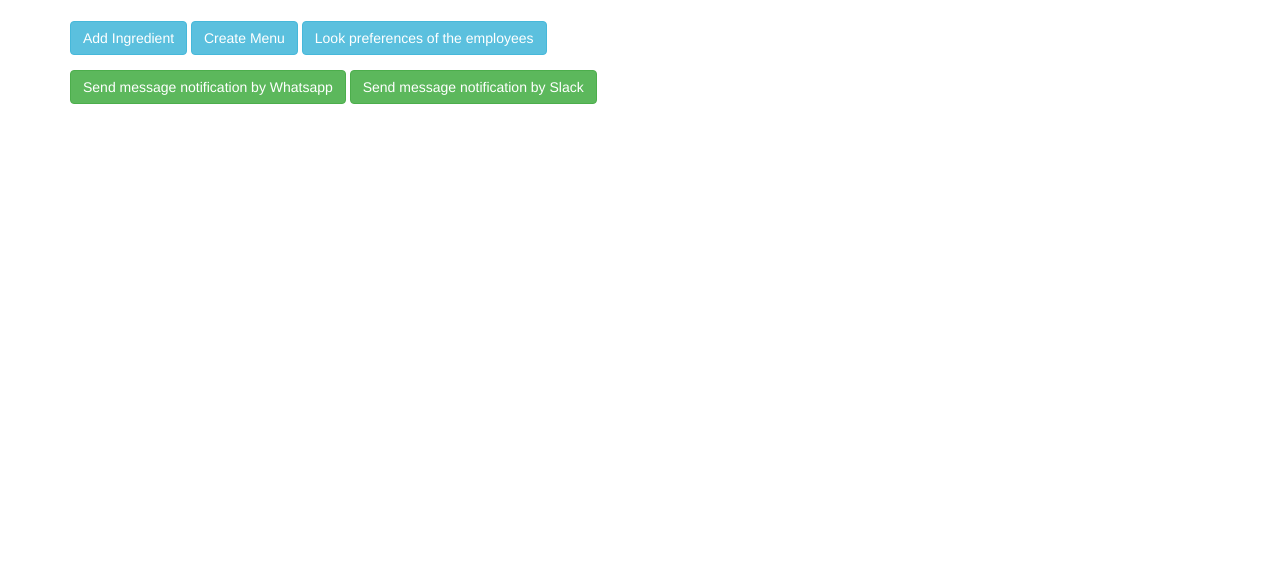
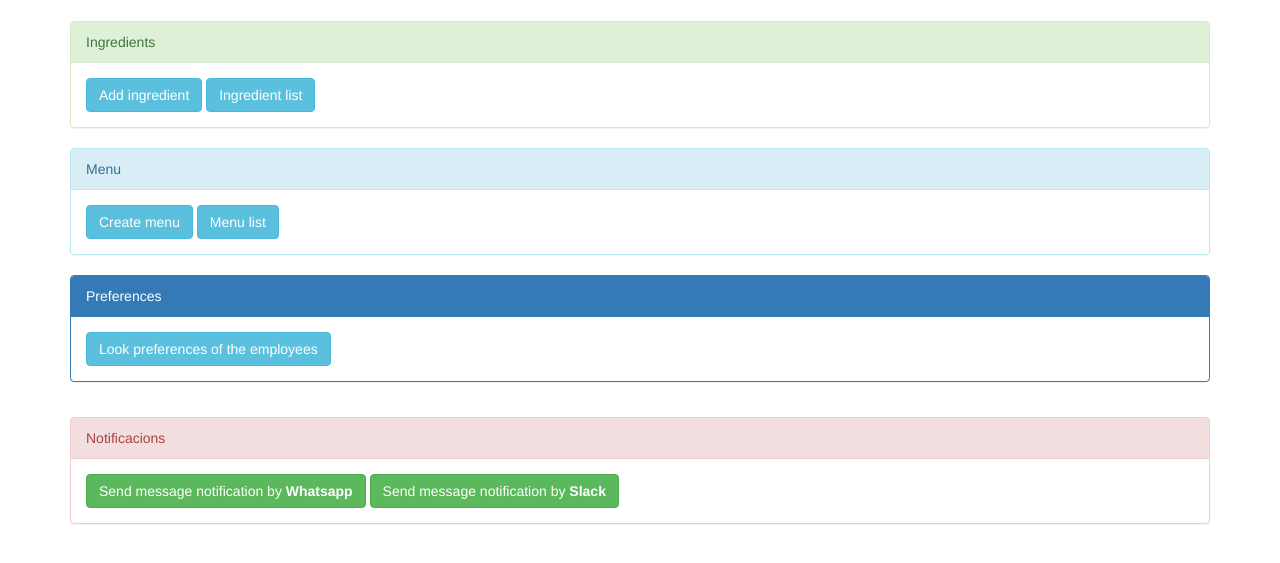
Before and after one commit to elPintozo/Backend-Test-Ramirez, a Django app: page /home in a window 1280 px wide. Shown: the part 52-615 px from the top of the page. Run offline with Django 3.2, Linux system fonts and the light colour scheme; parts of the project's set-up code (start-up, migrations or seed data) failed here and were passed over; some libraries are stand-ins or nearby versions.

Commit message:
[style][views/urls/templates][se implementan mejoras de usabilidad]

```diff
--- a/apps/menus/urls.py
+++ b/apps/menus/urls.py
@@ -7,5 +7,6 @@ from apps.menus import views
 app_name='menus'
 
 urlpatterns = [
-    path('add/ingredient', views.create_ingredient, name='add-ingredient')
+    path('add/ingredient', views.create_ingredient, name='add-ingredient'),
+    path('list/ingredient', views.list_ingredient, name='list-ingredient')
 ]
--- a/templates/home.html
+++ b/templates/home.html
@@ -1,15 +1,43 @@
 {% extends 'base.html' %}
 
 {% block content %}
+    {% url 'menus:add-ingredient' as add_ingredient %}
+    {% url 'menus:list-ingredient' as list_ingredient %}
+
     <div class="row">
         <div class="col-lg-12 form-group">
-            <a href="#" class="btn btn-info">Add Ingredient</a>
-            <a href="#" class="btn btn-info">Create Menu</a>
-            <a href="#" class="btn btn-info">Look preferences of the employees</a>
+            <div class="panel panel-success">
+                <div class="panel-heading">Ingredients</div>
+                <div class="panel-body">
+                    <a href="{{add_ingredient}}" class="btn btn-info">Add ingredient</a>
+                    <a href="{{list_ingredient}}" class="btn btn-info">Ingredient list</a>
+                </div>
+            </div>
+
+            <div class="panel panel-info">
+                <div class="panel-heading">Menu</div>
+                <div class="panel-body">
+                    <a href="#" class="btn btn-info">Create menu</a>
+                    <a href="#" class="btn btn-info">Menu list</a>
+                </div>
+            </div>
+
+            <div class="panel panel-primary">
+                <div class="panel-heading">Preferences</div>
+                <div class="panel-body">
+                    <a href="#" class="btn btn-info">Look preferences of the employees</a>
+                </div>
+            </div>
+
         </div>
         <div class="col-lg-12 form-group">
-            <a href="#" class="btn btn-success">Send message notification by Whatsapp</a>
-            <a href="#" class="btn btn-success">Send message notification by Slack</a>
+            <div class="panel panel-danger">
+                <div class="panel-heading">Notificacions</div>
+                <div class="panel-body">
+                    <a href="#" class="btn btn-success">Send message notification by <strong>Whatsapp</strong></a>
+                    <a href="#" class="btn btn-success">Send message notification by <strong>Slack</strong></a>
+                </div>
+            </div>
         </div>
     </div>
 {% endblock%}
```
Also changed, not shown: apps/menus/templates/menus/add_ingredient.html (+6 -1 lines), apps/menus/templates/menus/list_ingredient.html (added, +37 -0 lines), apps/menus/views.py (+20 -4 lines).
